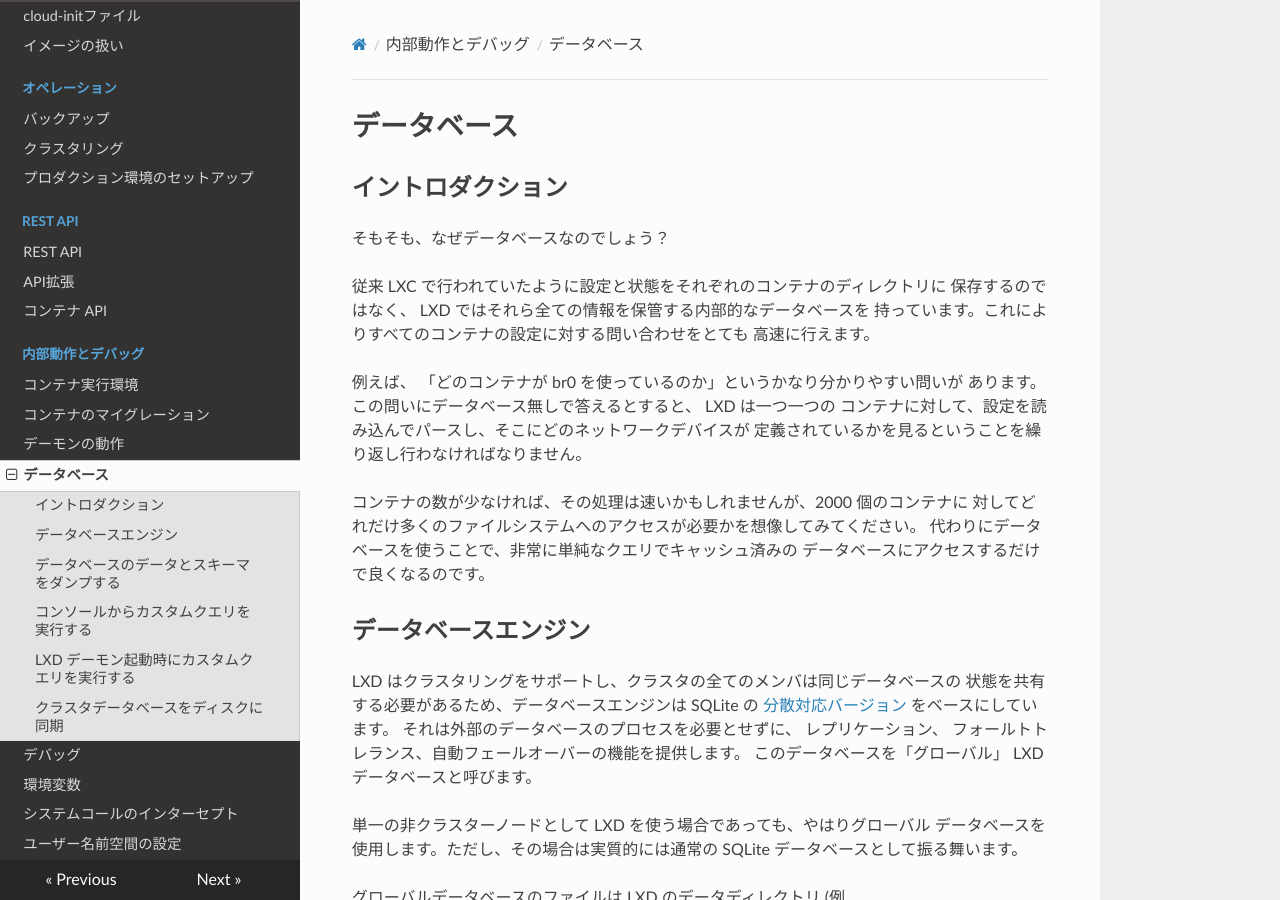
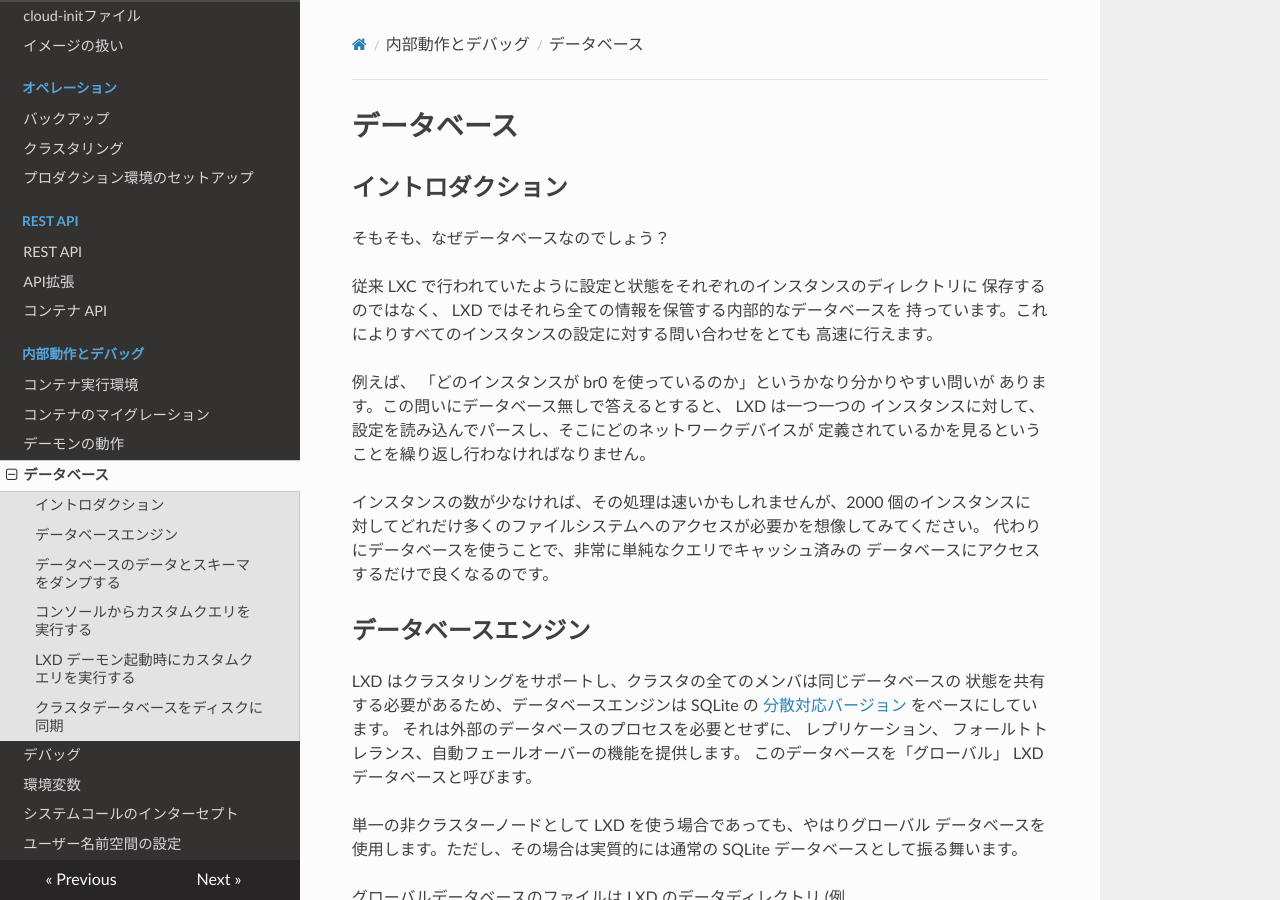
Before and after one commit to lxc-jp/lxd-ja, an MkDocs documentation site: the page built from doc/database.md, in a window 1280 px wide and 900 px high. Built offline with MkDocs 1.6.1, drawn with Linux system fonts in a browser that asks for light colours; nearby versions of some CDN libraries; old or Windows-style settings are respelled for this version of MkDocs.

Commit message:
Update database to upstream at 2020-01-31
Signed-off-by: Hiroaki Nakamura <hnakamur@gmail.com>

```diff
--- a/doc/database.md
+++ b/doc/database.md
@@ -7,35 +7,35 @@ So first of all, why a database?
 そもそも、なぜデータベースなのでしょう？
 
 <!--
-Rather than keeping the configuration and state within each container's
+Rather than keeping the configuration and state within each instance's
 directory as is traditionally done by LXC, LXD has an internal database
 which stores all of that information. This allows very quick queries
-against all containers configuration.
+against all instances configuration.
 -->
-従来 LXC で行われていたように設定と状態をそれぞれのコンテナのディレクトリに
+従来 LXC で行われていたように設定と状態をそれぞれのインスタンスのディレクトリに
 保存するのではなく、 LXD ではそれら全ての情報を保管する内部的なデータベースを
-持っています。これによりすべてのコンテナの設定に対する問い合わせをとても
+持っています。これによりすべてのインスタンスの設定に対する問い合わせをとても
 高速に行えます。
 
 
 <!--
-An example is the rather obvious question "what containers are using br0?".
+An example is the rather obvious question "what instances are using br0?".
 To answer that question without a database, LXD would have to iterate
-through every single container, load and parse its configuration and
+through every single instance, load and parse its configuration and
 then look at what network devices are defined in there.
 -->
-例えば、 「どのコンテナが br0 を使っているのか」というかなり分かりやすい問いが
+例えば、 「どのインスタンスが br0 を使っているのか」というかなり分かりやすい問いが
 あります。この問いにデータベース無しで答えるとすると、 LXD は一つ一つの
-コンテナに対して、設定を読み込んでパースし、そこにどのネットワークデバイスが
+インスタンスに対して、設定を読み込んでパースし、そこにどのネットワークデバイスが
 定義されているかを見るということを繰り返し行わなければなりません。
 
 <!--
-While that may be quick with a few containers, imagine how many
-filesystem access would be required for 2000 containers. Instead with a
+While that may be quick with a few instances, imagine how many
+filesystem access would be required for 2000 instances. Instead with a
 database, it's only a matter of accessing the already cached database
 with a pretty simple query.
 -->
-コンテナの数が少なければ、その処理は速いかもしれませんが、2000 個のコンテナに
+インスタンスの数が少なければ、その処理は速いかもしれませんが、2000 個のインスタンスに
 対してどれだけ多くのファイルシステムへのアクセスが必要かを想像してみてください。
 代わりにデータベースを使うことで、非常に単純なクエリでキャッシュ済みの
 データベースにアクセスするだけで良くなるのです。
```
